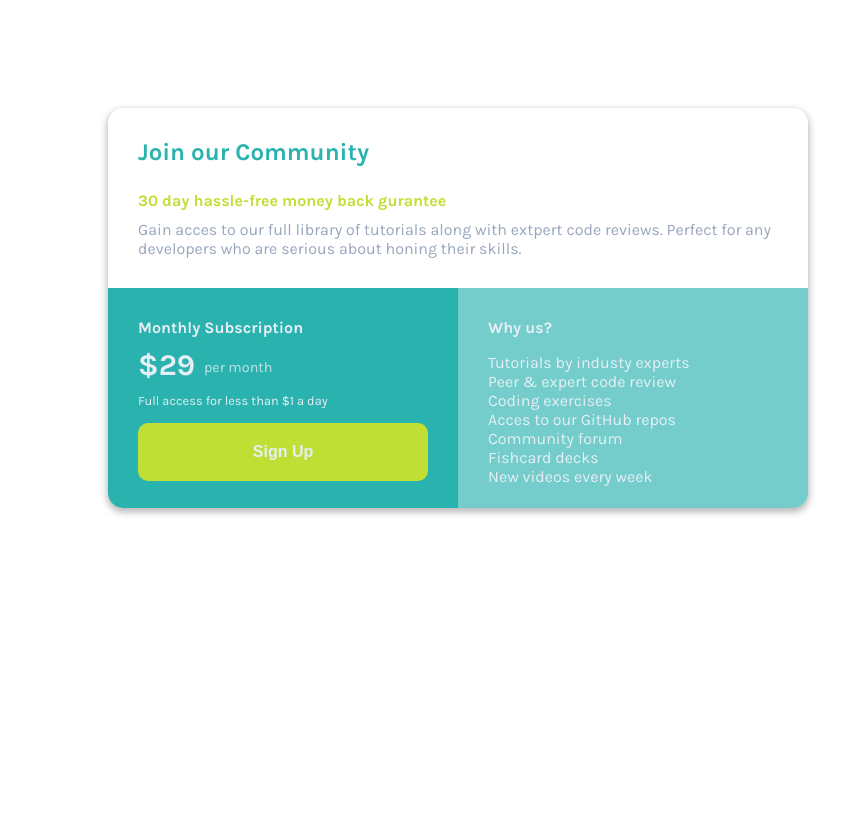
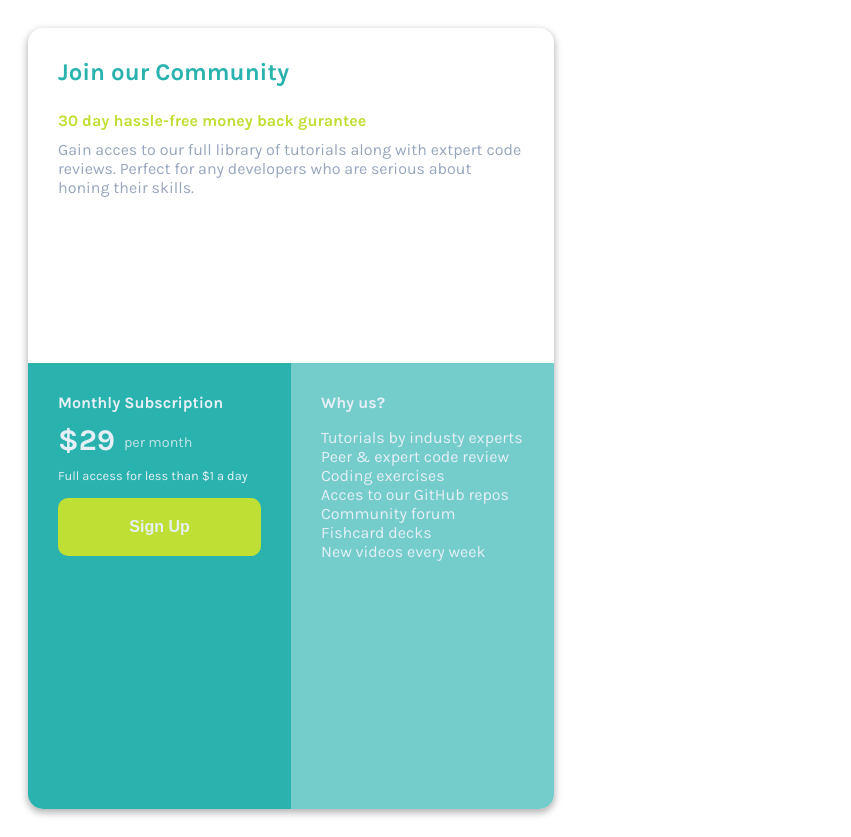
Before and after one commit to cekkaz/Pricing-Card-FrontEnd-Mentor-Challenge-1, a plain HTML site: page index.html in a window 1280 px wide. Shown: the whole page, without its empty margins (0-851 px from the left). Before the commit the page ends 800 px from the top, so only its background shows below. Drawn offline with Linux system fonts and the light colour scheme.

Commit message:
Update style.css

```diff
--- a/style.css
+++ b/style.css
@@ -14,15 +14,14 @@ h2, h4, p{
 }
 
 body{
-  padding : 100px
+  padding : 20px
 }
 
 #card{
-  width : 700px;
-  height: 400px;
   box-shadow: 0px 3px 7px 1px rgba(0,0,0,0.29);
   border-radius: 15px;
   overflow: hidden;
+  min-width:200px;
 }
 
 #welcome-box{
@@ -34,12 +33,11 @@ body{
 #card-bottom{
   width: 100%;
   height: 60%;
-  display: flex;
 }
 
 #sub-box{
-  display: inline-block;
-  width: 50%;
+  display: block;
+  width: 100%;
   heigth: 100%;
   vertical-align: top;
   background-color: #2ab2af;
@@ -48,9 +46,9 @@ body{
 }
 
 #why-box{
-  display: inline-block;
-  width : 50%;
+  display: block;
   heigth: 100%;
+  width: 100%;
   vertical-align: top;
   background-color: rgba(42, 178, 175, 0.65);
   padding:30px;
@@ -86,7 +84,7 @@ body{
   margin-top: 15px;
   font-weight: 700;
   font-size: 16px;
-  transition-duration: 0.3s;
+  transition-duration: 0.1s;
   cursor:pointer
 }
 
@@ -129,3 +127,19 @@ ul{
   padding:0;
   list-style: none;
 }
+
+@media (min-width : 576px){
+  #card{
+    width:526px;
+    heigth: 400px;
+  }
+
+  #why-box, #sub-box{
+    display: inline-block;
+    width:50%;
+  }
+
+  #card-bottom{
+    display:flex;
+  }
+}
```
